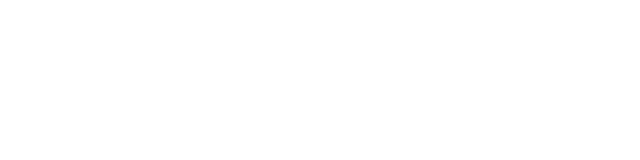
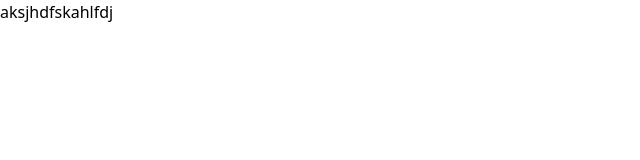
Before and after one commit to BONDI1488/ToDoList_Work, a React (Create React App) app: page / in a window 1280 px wide. Shown: the top 160 px of the page, without its empty margins (0-640 px from the left). Built offline with nearby package versions, Linux system fonts and the light colour scheme.

Commit message:
Create branch

```diff
--- a/src/App.js
+++ b/src/App.js
@@ -2,7 +2,7 @@
 function App() {
   return (
     <div className="App">
-
+ <p>aksjhdfskahlfdj</p>
     </div>
   );
 }
```
